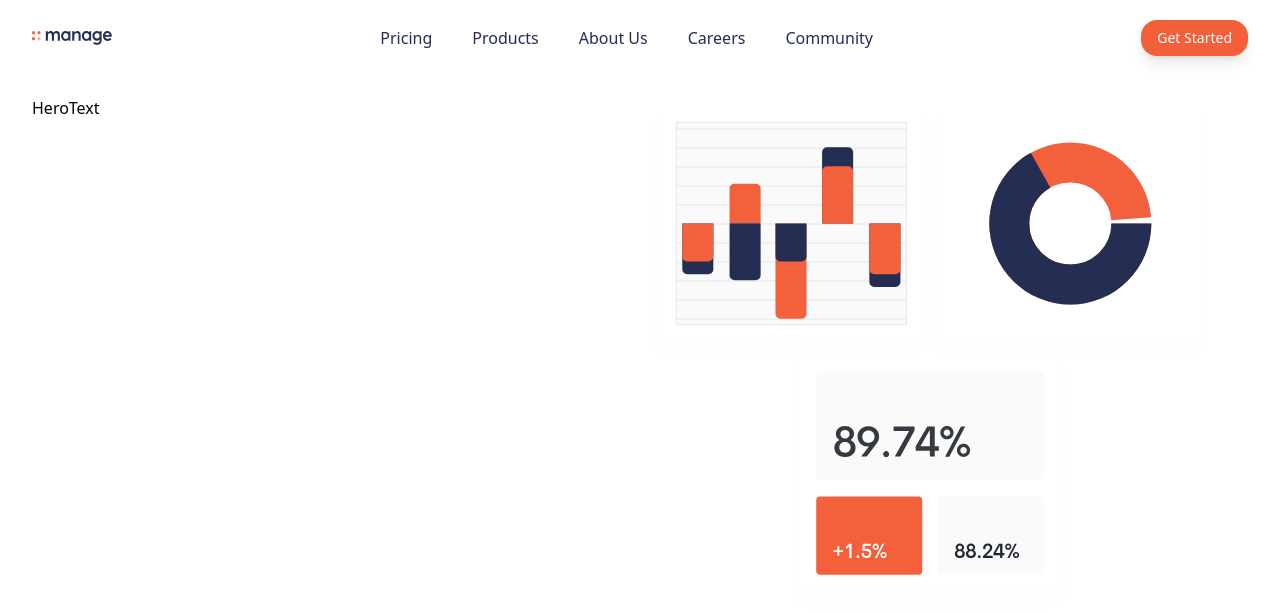
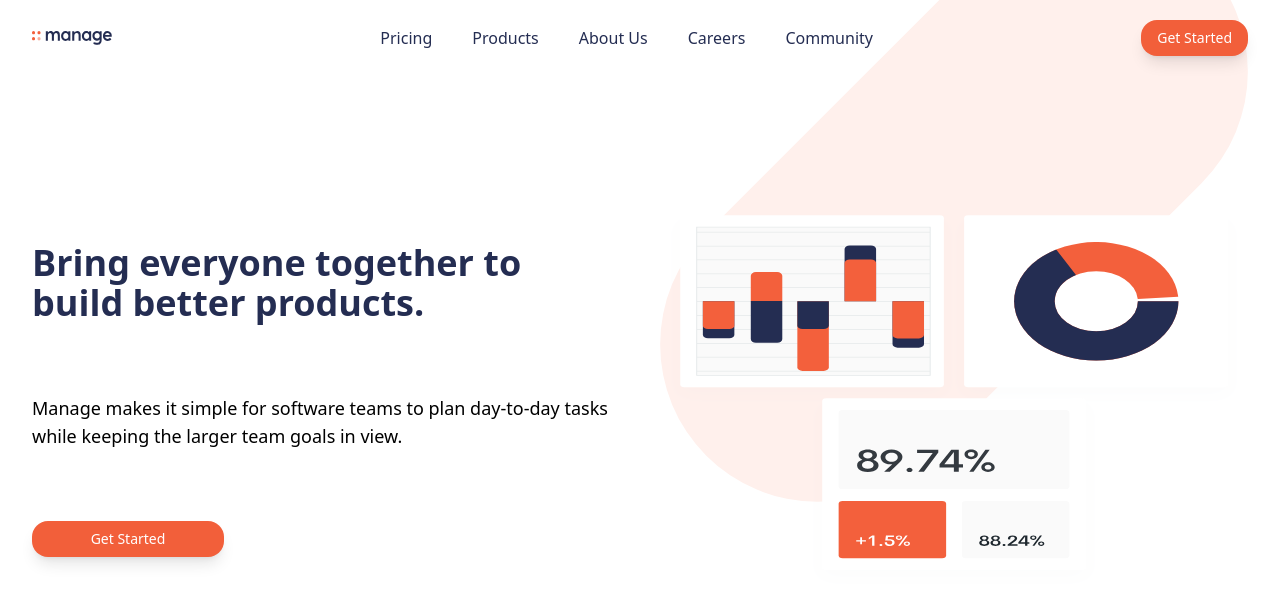
Before and after one commit to frankiecflam/manage-tailwindCSS, a Next.js app: page / in a window 1280 px wide. Shown: the top 614 px of the page. Built offline with nearby package versions, Linux system fonts and the light colour scheme.

Commit message:
add Hero components

```diff
--- a/src/assets/images/index.ts
+++ b/src/assets/images/index.ts
@@ -1,2 +1,3 @@
 export { default as LogoImage } from "./logo.svg";
 export { default as HeroGraphImage } from "./illustration-intro.svg";
+export { default as TabletImage } from "./bg-tablet-pattern.svg";
--- a/src/components/header/Header.tsx
+++ b/src/components/header/Header.tsx
@@ -2,7 +2,7 @@ import HeaderNav from "./HeaderNav";
 
 const Header = () => {
   return (
-    <header className="py-5 px-8 absolute top-0 left-0 w-full h-auto z-10 bg-transparent">
+    <header className="py-5 px-8 absolute top-0 left-0 w-full h-auto z-50 bg-transparent">
       <HeaderNav />
     </header>
   );
--- a/src/components/hero/Hero.tsx
+++ b/src/components/hero/Hero.tsx
@@ -3,7 +3,7 @@ import HeroText from "./HeroText";
 
 const Hero = () => {
   return (
-    <section className="grid tablet:grid-cols-2 py-24 px-8">
+    <section className="grid tablet:grid-cols-2 tablet:min-h-screen tablet:items-center py-24 px-8 gap-x-10 desktop:gap-x-20">
       <HeroGraph />
       <HeroText />
     </section>
--- a/src/components/hero/HeroGraph.tsx
+++ b/src/components/hero/HeroGraph.tsx
@@ -1,12 +1,20 @@
 import Image from "next/image";
-import { HeroGraphImage } from "../../assets/images";
+import { HeroGraphImage, TabletImage } from "../../assets/images";
 
 const HeroGraph = () => {
   return (
-    <div className="order-first tablet:order-last">
+    <div className="order-first tablet:order-last h-96 relative">
       <Image
         src={HeroGraphImage}
         alt="A diagram showing how Manage draws a conclusion based on provided figures"
+        className="max-h-full z-10"
+        fill
+        sizes="580x525"
+      />
+      <Image
+        src={TabletImage}
+        alt="image of a big tablet"
+        className="absolute -translate-y-1/2"
       />
     </div>
   );
--- a/src/components/hero/HeroText.tsx
+++ b/src/components/hero/HeroText.tsx
@@ -1,7 +1,19 @@
 import React from "react";
+import CtaButton from "../cta/CtaButton";
 
 const HeroText = () => {
-  return <div>HeroText</div>;
+  return (
+    <div className="flex flex-col h-96 justify-around">
+      <h1 className="text-darkBlue-default font-bold text-4xl desktop:text-6xl">
+        Bring everyone together to build better products.
+      </h1>
+      <p className="text-base mobile:text-lg desktop:text-2xl">
+        Manage makes it simple for software teams to plan day-to-day tasks while
+        keeping the larger team goals in view.
+      </p>
+      <CtaButton className="self-center w-48 tablet:self-start" />
+    </div>
+  );
 };
 
 export default HeroText;
```
